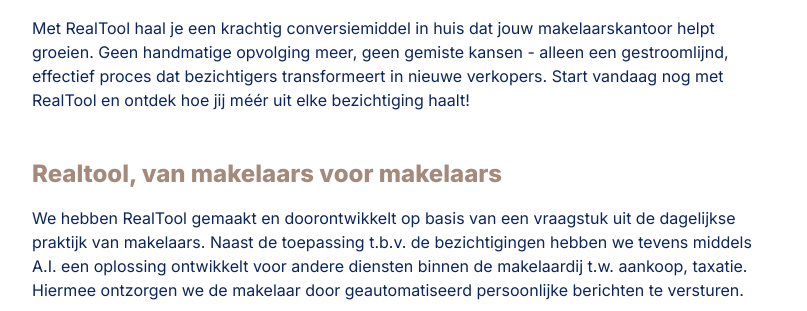
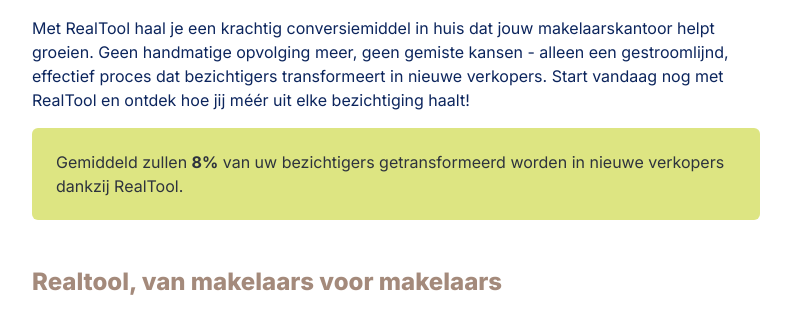
Before and after one commit to Real-Tool/Website, a plain HTML site: page src/index.html in a window 1280 px wide. Shown: the part 1010-1321 px from the top of the page, without its empty margins (244-1051 px from the left). Drawn offline with nearby package versions, Linux system fonts and the light colour scheme; a script that the page names is missing.

Commit message:
Add callout about conversion rate for bezichtigers to verkopers

```diff
--- a/src/index.html
+++ b/src/index.html
@@ -99,6 +99,9 @@
 					Geen handmatige opvolging meer, geen gemiste kansen - alleen een gestroomlijnd, effectief proces dat bezichtigers transformeert in nieuwe verkopers.
 					Start vandaag nog met RealTool en ontdek hoe jij m&eacute;&eacute;r uit elke bezichtiging haalt!
 				</p>
+				<div class="notification has-background-green">
+					Gemiddeld zullen <b>8%</b> van uw bezichtigers getransformeerd worden in nieuwe verkopers dankzij RealTool.
+				</div>
 				<h4 class="is-size-4 mt-6">
 					Realtool, van makelaars voor makelaars
 				</h4>
```
